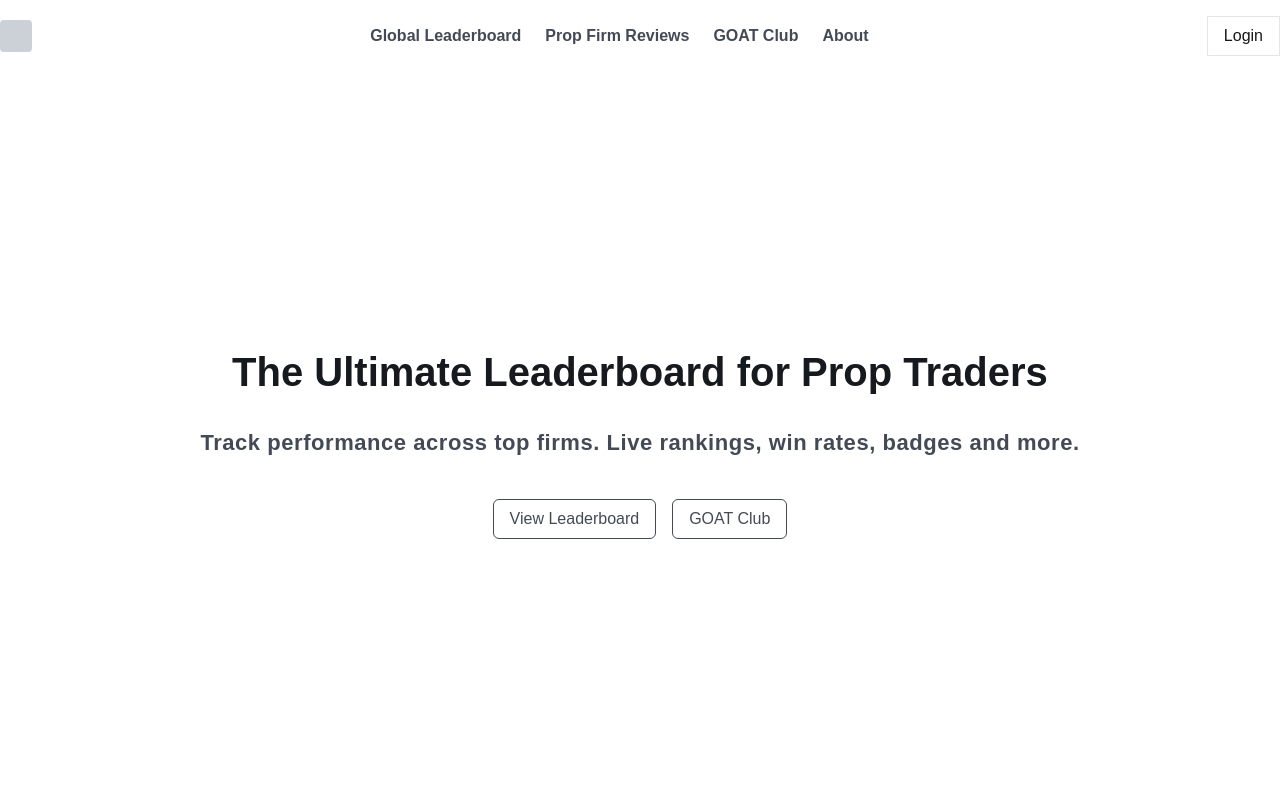
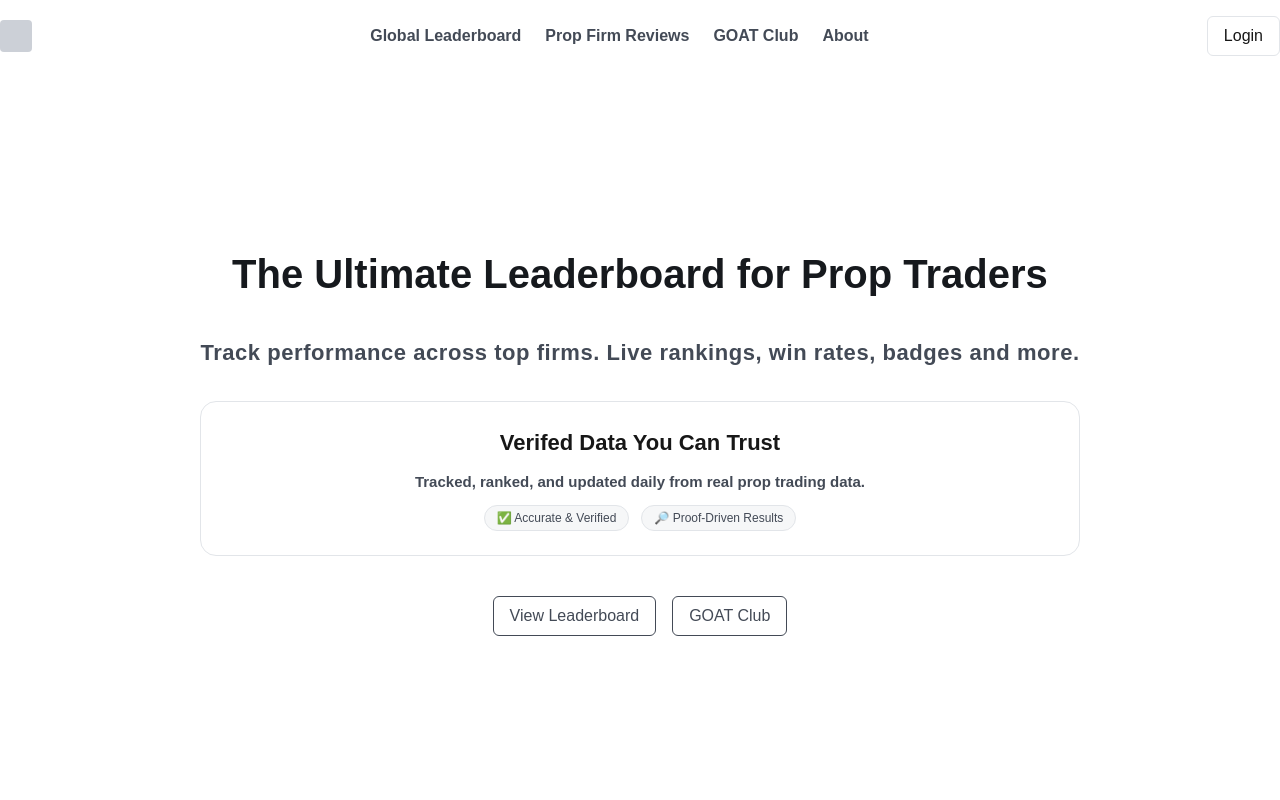
Before and after one commit to felixquan0330/prop-trading-leaderboard-frontend, a Next.js app: page / in a window 1280 px wide. Shown: the top 800 px of the page. Built offline with nearby package versions, Linux system fonts and the light colour scheme; no server answers.

Commit message:
Update the style

```diff
--- a/src/app/GOATClub/page.tsx
+++ b/src/app/GOATClub/page.tsx
@@ -75,7 +75,10 @@ export default function GOATClub() {
                 </div>
             </div>
             <div className="flex justify-center">
-                <Button variant="outline" className="text-[#434a56] dark:text-white bg-transparent rounded-sm border dark:border-[#3F3F3F]">
+                <Button
+                    variant="outline"
+                    className="text-[#434a56] dark:text-white bg-transparent rounded-sm border dark:border-[#3F3F3F]
+                                dark:text-white dark:bg-gradient-to-b dark:from-[#9CECFB] dark:via-[#65C7F7] dark:to-[#0052D4] dark:border-none dark:hover:opacity-90">
                     See All
                 </Button>
             </div>
--- a/src/app/Hero/page.tsx
+++ b/src/app/Hero/page.tsx
@@ -1,24 +1,34 @@
 import React from 'react'
-import { Button } from '@/components'
+import { Badge, Button } from '@/components'
 
 export default function Hero() {
     return (
         <div className="px-20 pb-16 h-screen">
-            <section className="flex items-center justify-center gap-20 text-center h-full">
+            <section className="flex flex-col items-center justify-center gap-20 text-center h-full">
                 <div className="flex flex-col items-center justify-center gap-10">
-                    <div className="flex flex-col gap-6">
+                    <div className="flex flex-col gap-8">
                         <div className="text-[40px] text-[#16191d] dark:text-white font-semibold">
                             The Ultimate Leaderboard for Prop Traders
                         </div>
                         <div className="text-[#434a56] dark:text-white text-[22px] font-semibold tracking-wide dark:opacity-70">
                             Track performance across top firms. Live rankings, win rates, badges and more.
                         </div>
+                        <div className="dark:bg-[#404040] dark:text-white text-[22px] font-semibold border border-[#E2E5E9] dark:border-[#525252] p-6 gap-3 rounded-2xl flex flex-col items-center justify-center">
+                            <div>Verifed Data You Can Trust</div>
+                            <div className='text-[15px] text-[#434A56] dark:text-white dark:opacity-70'>Tracked, ranked, and updated daily from real prop trading data.</div>
+                            <div className='flex items-center gap-3'>
+                                <Badge>✅ Accurate & Verified</Badge>
+                                <Badge>🔎 Proof-Driven Results</Badge>
+                            </div>
+                        </div>
                     </div>
                     <div className="flex gap-4">
                         <Button className="bg-transparent hover:bg-[#434a56] border-[#434A56] border-1 rounded-md">
                             <span className="text-[#434A56] dark:text-white dark:dark:opacity-70 hover:text-white text-base">View Leaderboard</span>
                         </Button>
-                        <Button className="bg-transparent hover:bg-[#434a56] border-[#434A56] border-1 rounded-md">
+                        <Button
+                            className="bg-transparent hover:bg-[#434a56] border-[#434A56] border-1 rounded-md
+                                        dark:text-white dark:bg-gradient-to-b dark:from-[#9CECFB] dark:via-[#65C7F7] dark:to-[#0052D4] dark:border-none dark:hover:opacity-90">
                             <span className="text-[#434A56] dark:text-white dark:dark:opacity-70 hover:text-white text-base">GOAT Club</span>
                         </Button>
                     </div>
--- a/src/app/Leaderboard/page.tsx
+++ b/src/app/Leaderboard/page.tsx
@@ -89,7 +89,7 @@ export default function Leaderboard() {
         <div className="px-20 pt-24 pb-16 flex flex-col gap-6">
             <div className="flex flex-col gap-8">
                 <div className="flex flex-col gap-3">
-                    <h6 className="text-[#16191d] dark:text-white text-2xl font-bold text-center">Global Leaderboard</h6>
+                    <h6 className="text-[#16191d] dark:text-white text-2xl font-bold text-center">Live Global Leaderboard</h6>
                     <p className="text-[#434a56] dark:text-white text-center text-sm font-medium dark:opacity-70">
                         See how the world’s top traders stack up across all supported prop firms.
                     </p>
@@ -172,7 +172,7 @@ export default function Leaderboard() {
                                     </Td>
                                     <Td><span className="text-[#434A56] dark:text-white dark:opacity-70">{trader.firm}</span></Td>
                                     <Td>
-                                        <div className="bg-[#F6F7F8] dark:bg-[#121212] border border-[#E2E5E9] dark:border-[#3F3F3F] rounded-md p-1">{trader.pnl}</div>
+                                        <div className="bg-[#F6F7F8] dark:bg-[#275130] border border-[#E2E5E9] dark:border-none rounded-md p-1">{trader.pnl}</div>
                                     </Td>
                                     <Td>
                                         <div className="flex flex-wrap gap-2 justify-center">
--- a/src/app/PropFirmReview/page.tsx
+++ b/src/app/PropFirmReview/page.tsx
@@ -65,7 +65,10 @@ export default function PropFirmReview() {
                 </div>
             </div>
             <div className="flex justify-center">
-                <Button variant="outline" className="text-[#434a56] dark:text-white bg-transparent rounded-sm border dark:border-[#3F3F3F]">
+                <Button
+                    variant="outline"
+                    className="text-[#434a56] dark:text-white bg-transparent rounded-sm border dark:border-[#3F3F3F]
+                                dark:text-white dark:bg-gradient-to-b dark:from-[#9CECFB] dark:via-[#65C7F7] dark:to-[#0052D4] dark:border-none dark:hover:opacity-90">
                     See All
                 </Button>
             </div>
--- a/src/app/StayConnnect/page.tsx
+++ b/src/app/StayConnnect/page.tsx
@@ -18,7 +18,8 @@ export default function StayConnected() {
                     />
                     <button
                         type="submit"
-                        className="bg-[#e9ebee] dark:bg-[#3F3F3F] text-[#434a56] dark:text-white rounded-full px-7 py-2 ml-2 transition hover:bg-[#e0e3e7] dark:hover:bg-[#3F3F3F]"
+                        className="bg-[#e9ebee] dark:bg-[#3F3F3F] text-[#434a56] dark:text-white rounded-full px-7 py-2 ml-2 transition hover:bg-[#e0e3e7] dark:hover:bg-[#3F3F3F]
+                                    dark:text-white dark:bg-gradient-to-b dark:from-[#9CECFB] dark:via-[#65C7F7] dark:to-[#0052D4] dark:border-none dark:hover:opacity-90"
                     >
                         Subscribe
                     </button>
--- a/src/components/component/button.tsx
+++ b/src/components/component/button.tsx
@@ -2,7 +2,7 @@ import React from 'react'
 
 export interface ButtonProps extends React.ButtonHTMLAttributes<HTMLButtonElement> {
     children: React.ReactNode
-    variant?: "default" | "outline" | "switch" | "icon"
+    variant?: "default" | "outline" | "switch" | "icon" | "brand"
     size?: "default" | "fit" | "sm"
     className?: string
 }
@@ -14,7 +14,7 @@ export const Button = ({ children, variant = "default", size = "default", classN
         default: "text-white hover:bg-[#434a56]",
         outline: "border border-[#e2e5e9] bg-transparent hover:bg-[#f6f7f8]",
         switch: "rounded-full text-[#434A56] gap-2",
-        icon: "rounded-full text-[#434A56] gap-2"
+        icon: "rounded-full text-[#434A56] gap-2",
     }
 
     const sizes: Record<string, string> = {
--- a/src/components/pages/header.tsx
+++ b/src/components/pages/header.tsx
@@ -20,7 +20,10 @@ export const Header = () => {
                     </a>
                 </nav>
             </div>
-            <Button className="border-[#434a56] bg-transparent hover:bg-[#434a56] dark:text-white dark:border-[#3F3F3F] dark:hover:bg-[#3F3F3F]" variant="outline">
+            <Button
+                className="border-[#434a56] bg-transparent hover:bg-[#434a56] dark:text-white dark:border-[#3F3F3F] dark:hover:bg-[#3F3F3F] rounded-md
+                            dark:text-white dark:bg-gradient-to-b dark:from-[#9CECFB] dark:via-[#65C7F7] dark:to-[#0052D4] dark:border-none dark:hover:opacity-90"
+                variant="outline">
                 Login
             </Button>
         </header>
```
Also changed, not shown: src/app/TopTrader/page.tsx (+5 -5 lines).
